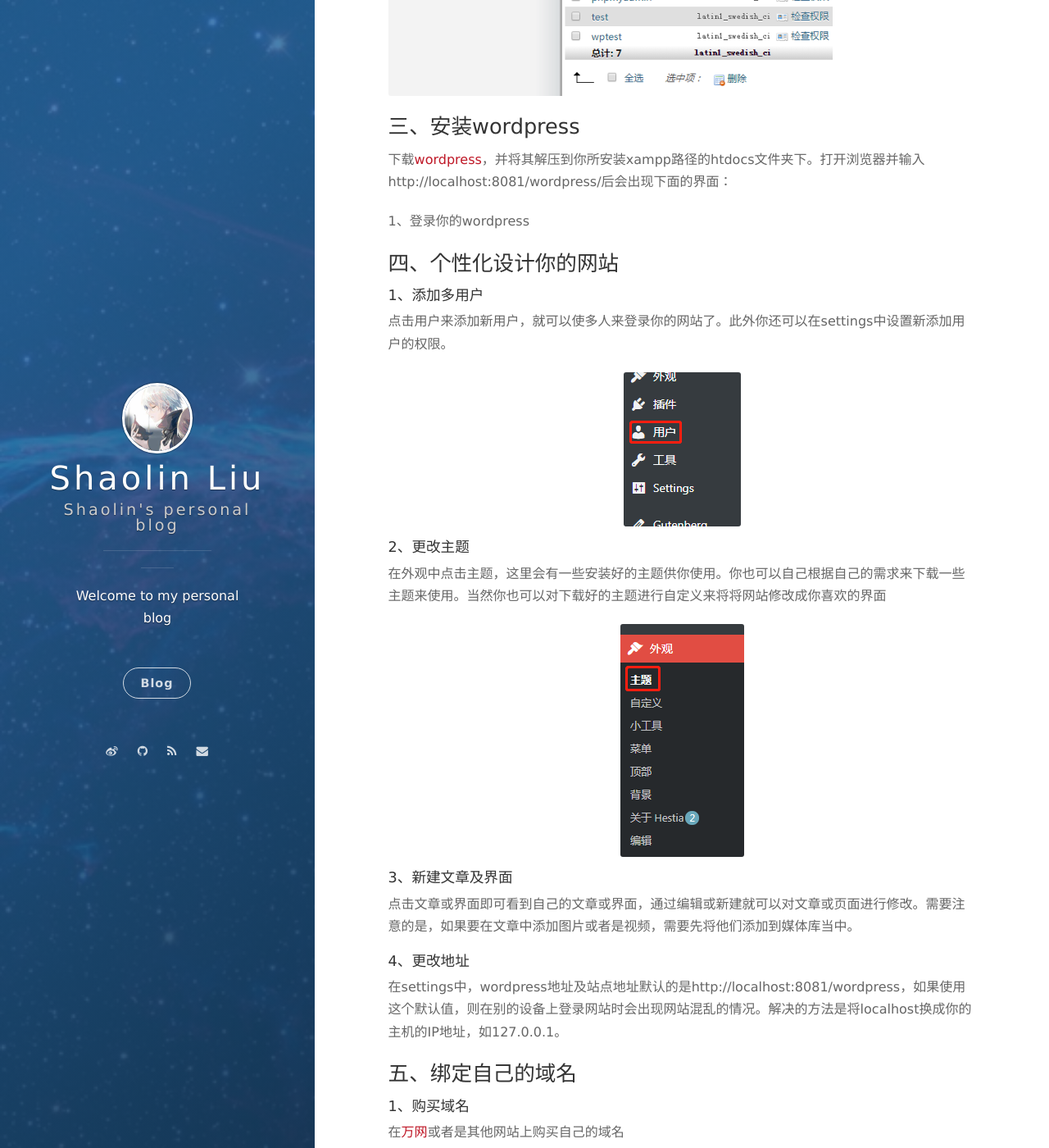
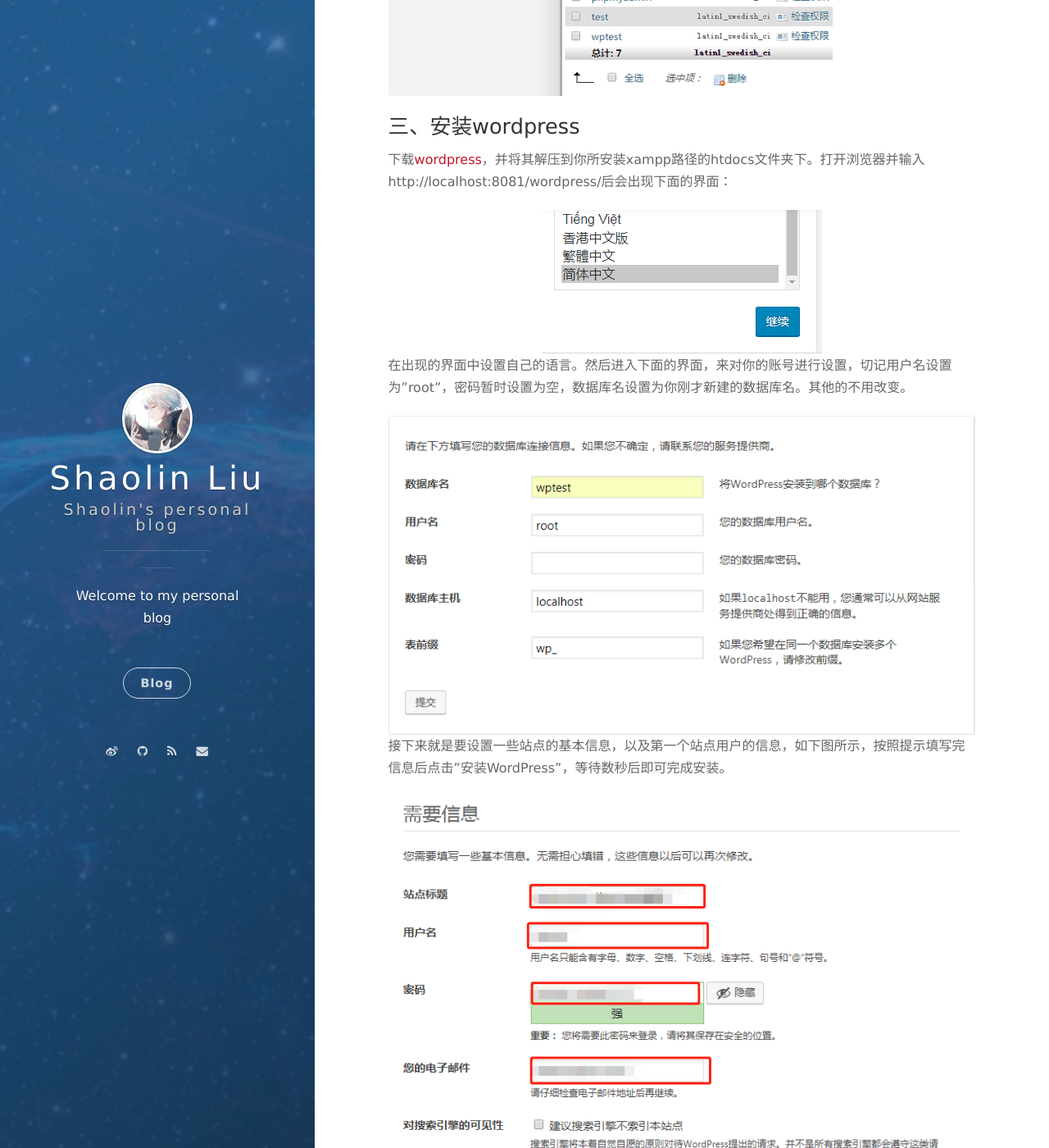
Before and after one commit to magical2world/blog.github.io, a Jekyll site: the page built from _posts/2018-09-27-wordpress-personal-web.md, in a window 1280 px wide and 1400 px high, scrolled down 1933 px. Shown: the whole window at 82% size. Built offline with Jekyll 4.4.1, drawn with Linux system fonts in a browser that asks for light colours; nearby versions of some CDN libraries; comment, search, counter and statistics services are not loaded.

Commit message:
18-10-15

```diff
--- a/_posts/2018-09-27-wordpress-personal-web.md
+++ b/_posts/2018-09-27-wordpress-personal-web.md
@@ -36,7 +36,23 @@ date: 2018-09-27 21:41:32.000000000 +09:00
 
 下载[wordpress](https://wordpress.org/download/)，并将其解压到你所安装xampp路径的htdocs文件夹下。打开浏览器并输入http://localhost:8081/wordpress/后会出现下面的界面：
 
-1、登录你的wordpress
+<figure>
+    <a><img src="{{site.url}}/my_pics/select_langue.png"></a>
+</figure>
+
+在出现的界面中设置自己的语言。然后进入下面的界面，来对你的账号进行设置，切记用户名设置为"root"，密码暂时设置为空，数据库名设置为你刚才新建的数据库名。其他的不用改变。
+
+<figure>
+    <a><img src="{{site.url}}/my_pics/setting_name.png"></a>
+</figure>
+
+接下来就是要设置一些站点的基本信息，以及第一个站点用户的信息，如下图所示，按照提示填写完信息后点击"安装WordPress"，等待数秒后即可完成安装。
+
+<figure>
+    <a><img src="{{site.url}}/my_pics/get_information.png"></a>
+</figure>
+
+
 
 ### 四、个性化设计你的网站
 
```
Also changed, not shown: my_pics/get_information.png (added), my_pics/select_langue.png (added), my_pics/setting_name.png (added).
